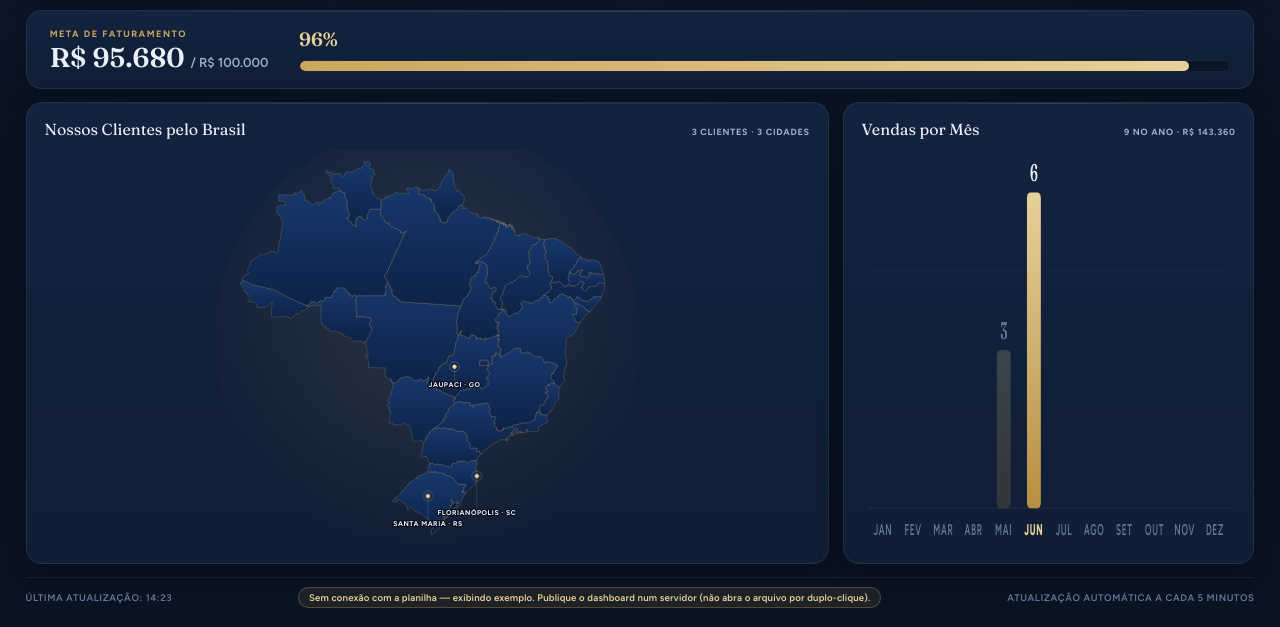
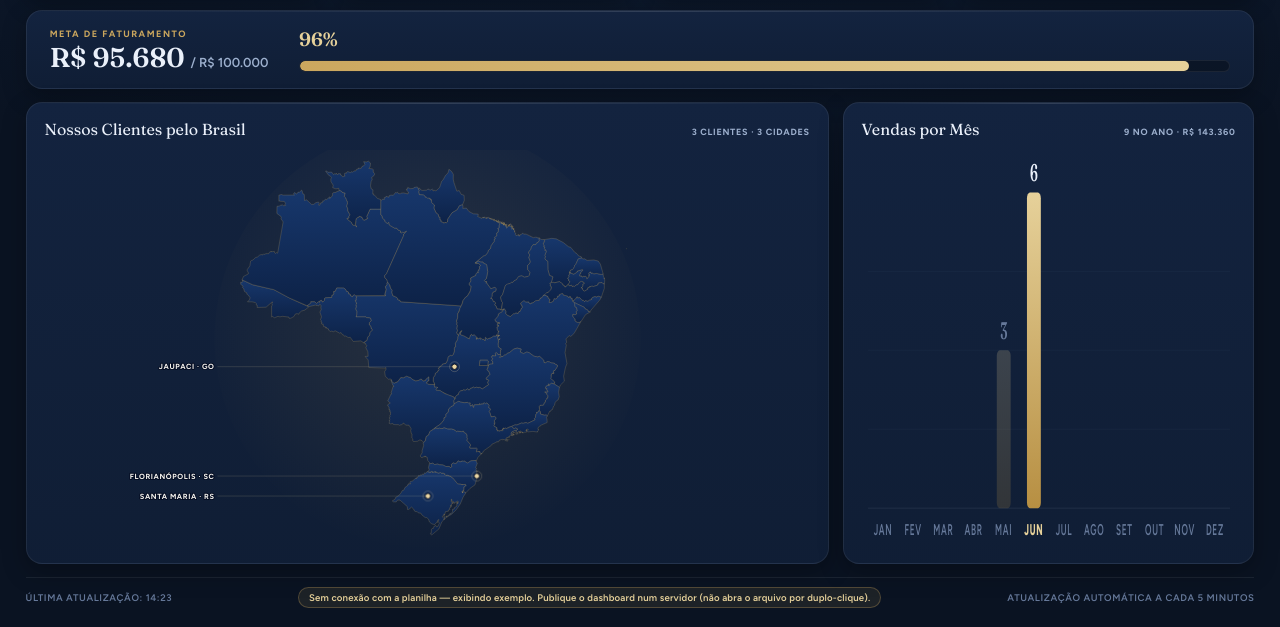
Before and after one commit to somoslidera/dashboard-comercial-lidera, a plain HTML site: page index.html in a window 1280 px wide. Shown: the part 173-800 px from the top of the page. Drawn offline with Linux system fonts and the light colour scheme; no server answers.

Commit message:
Add files via upload

```diff
--- a/index.html
+++ b/index.html
@@ -592,7 +592,7 @@ function coordenadasCliente(c) {
 
 /* ─── Desenha o mapa do Brasil com os clientes ─── */
 function desenharMapa(containerId, clientes) {
-  let svg = `<svg viewBox="-20 -20 800 800" preserveAspectRatio="xMidYMid meet" xmlns="http://www.w3.org/2000/svg">`;
+  let svg = `<svg viewBox="-360 -20 1480 800" preserveAspectRatio="xMidYMid meet" xmlns="http://www.w3.org/2000/svg">`;
   svg += `<defs>
     <linearGradient id="gEstado" x1="0" y1="0" x2="0" y2="1">
       <stop offset="0%" stop-color="#17376C"/><stop offset="100%" stop-color="#0D2247"/>
@@ -634,27 +634,41 @@ function desenharMapa(containerId, clientes) {
     svg += `<circle cx="${p.x}" cy="${p.y}" r="5.5" fill="#EBD7A4" stroke="#050D22" stroke-width="2"/>`;
   });
 
-  // Posiciona os rótulos evitando sobreposição (empilha verticalmente + linha-guia)
-  const bater = (a, b) => !(a.x2 < b.x1 || a.x1 > b.x2 || a.y2 < b.y1 || a.y1 > b.y2);
-  const ocupados = pts.map(p => ({ x1: p.x - 11, x2: p.x + 11, y1: p.y - 11, y2: p.y + 11 })); // pontos = obstáculos
-  const lineH = 19;
-  pts.slice().sort((a, b) => a.y - b.y).forEach(p => {
-    const lx = Math.max(-8 + p.halfW, Math.min(772 - p.halfW, p.x)); // mantém o rótulo dentro do mapa
-    const cyIdeal = p.y + 22;
-    const cand = [];
-    for (let k = 0; k <= 16; k++) cand.push(cyIdeal + k * lineH);
-    for (let k = 1; k <= 10; k++) cand.push(cyIdeal - k * lineH);
-    let ly = cyIdeal, ok = false;
-    for (const c of cand) {
-      const box = { x1: lx - p.halfW - 2, x2: lx + p.halfW + 2, y1: c - 12, y2: c + 5 };
-      if (!ocupados.some(o => bater(box, o))) { ly = c; ocupados.push(box); ok = true; break; }
+  // Rótulos em "chamadas laterais": jogados para as colunas vazias dos lados,
+  // ligados ao ponto por uma linha-guia. Evita empilhamento sobre outros estados.
+  const DIVISOR = 500;          // pontos a leste vão para a direita; o resto, à esquerda
+  const LX_ESQ = -50, LX_DIR = 810; // coluna de texto de cada lado (dentro das laterais)
+  const lineH = 30, topo = 6, base = 792;
+  const esquerda = pts.filter(p => p.x <= DIVISOR).sort((a, b) => a.y - b.y);
+  const direita  = pts.filter(p => p.x >  DIVISOR).sort((a, b) => a.y - b.y);
+
+  const distribuir = (lista) => {
+    // 1ª passada: cada rótulo perto do y do seu ponto, sem colar no anterior
+    let anterior = -Infinity;
+    lista.forEach(p => { p.ly = Math.max(p.y, anterior + lineH); anterior = p.ly; });
+    // se passou da base, empurra o bloco todo para cima
+    const excedente = anterior - base;
+    if (excedente > 0) lista.forEach(p => { p.ly -= excedente; });
+    if (lista.length && lista[0].ly < topo) {
+      const falta = topo - lista[0].ly;
+      lista.forEach(p => { p.ly += falta; });
     }
-    if (!ok) ocupados.push({ x1: lx - p.halfW - 2, x2: lx + p.halfW + 2, y1: cyIdeal - 12, y2: cyIdeal + 5 });
-    if (Math.abs(ly - cyIdeal) > 6 || Math.abs(lx - p.x) > 6) {
-      svg += `<line x1="${p.x}" y1="${p.y + 6}" x2="${lx}" y2="${ly - 11}" stroke="rgba(235,215,164,0.35)" stroke-width="0.8"/>`;
-    }
-    svg += `<text x="${lx}" y="${ly}" text-anchor="middle" fill="#F8F6F1" font-size="14" font-weight="700" letter-spacing="1.1" font-family="Figtree, sans-serif" paint-order="stroke" stroke="#050D22" stroke-width="4.5" stroke-linejoin="round">${p.rotulo}</text>`;
-  });
+  };
+  distribuir(esquerda);
+  distribuir(direita);
+
+  const desenharLado = (lista, lado) => {
+    const lx = lado === 'esq' ? LX_ESQ : LX_DIR;
+    const anchor = lado === 'esq' ? 'end' : 'start';
+    const xLinha = lado === 'esq' ? lx + 6 : lx - 6;
+    lista.forEach(p => {
+      svg += `<line x1="${p.x}" y1="${p.y}" x2="${xLinha}" y2="${p.ly}" stroke="rgba(235,215,164,0.30)" stroke-width="1"/>`;
+      svg += `<circle cx="${p.x}" cy="${p.y}" r="2.4" fill="#EBD7A4"/>`;
+      svg += `<text x="${lx}" y="${p.ly + 5}" text-anchor="${anchor}" fill="#F8F6F1" font-size="15" font-weight="700" letter-spacing="1.2" font-family="Figtree, sans-serif" paint-order="stroke" stroke="#050D22" stroke-width="4" stroke-linejoin="round">${p.rotulo}</text>`;
+    });
+  };
+  desenharLado(esquerda, 'esq');
+  desenharLado(direita, 'dir');
 
   svg += `</svg>`;
   document.getElementById(containerId).innerHTML = svg;
```
